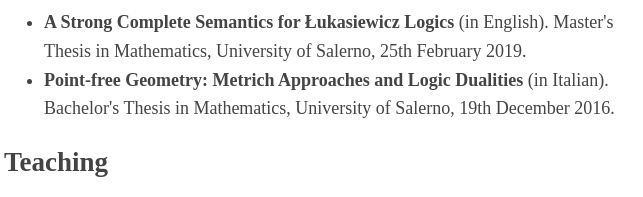
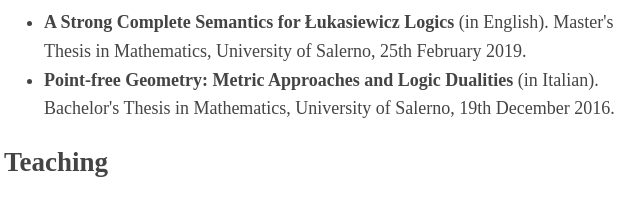
Before and after one commit to federicadistefano/federicadistefano.github.io, a plain HTML site: page index.html in a window 1280 px wide. Shown: the part 1326-1523 px from the top of the page, 311-954 px from the left. Drawn offline with Linux system fonts and the light colour scheme.

Commit message:
Update index.html

```diff
--- a/index.html
+++ b/index.html
@@ -81,7 +81,7 @@ My research is currently focused on <em> Non-monotonic</em> <a href="https://en.
            <b> A Strong Complete Semantics for  &#321ukasiewicz Logics</b> (in English). Master's Thesis in Mathematics, University of Salerno, 25th February 2019.
           </li>
           <li>
-           <b> Point-free Geometry: Metrich Approaches and Logic Dualities</b> (in Italian). Bachelor's Thesis in Mathematics, University of Salerno, 19th December 2016.
+           <b> Point-free Geometry: Metric Approaches and Logic Dualities</b> (in Italian). Bachelor's Thesis in Mathematics, University of Salerno, 19th December 2016.
            </li>
         </ul>
             <h2> Teaching </h2>
```
